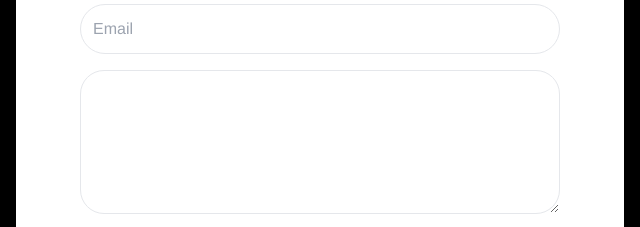
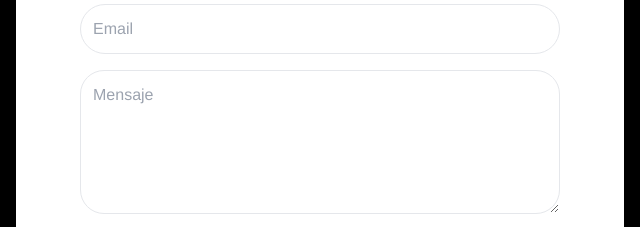
Before and after one commit to enzocazenave/cubicd, a website built with Vite: page index.html in a window 1280 px wide. Shown: the part 4839-5066 px from the top of the page, 560-1200 px from the left. Built offline with nearby package versions, Linux system fonts and the light colour scheme.

Commit message:
Agrega placeholder a textarea

```diff
--- a/index.html
+++ b/index.html
@@ -245,7 +245,7 @@
         <input type="text" placeholder="Nombre" class="border p-3 rounded-full" />
         <input type="text" placeholder="Teléfono" class="border p-3 rounded-full" />
         <input type="text" placeholder="Email" class="border p-3 rounded-full" />
-        <textarea class="h-36 border p-3 rounded-3xl resize-y"></textarea>
+        <textarea class="h-36 border p-3 rounded-3xl resize-y" placeholder="Mensaje"></textarea>
         <button class="text-[#4600FF] border-2 border-[#4600FF] w-fit py-4 px-12 font-bold hover:bg-[#4600FF] hover:text-white transition-colors" type="submit">Contactanos</button>
       </form>
     </section>
```
Also changed, not shown: output.css.
